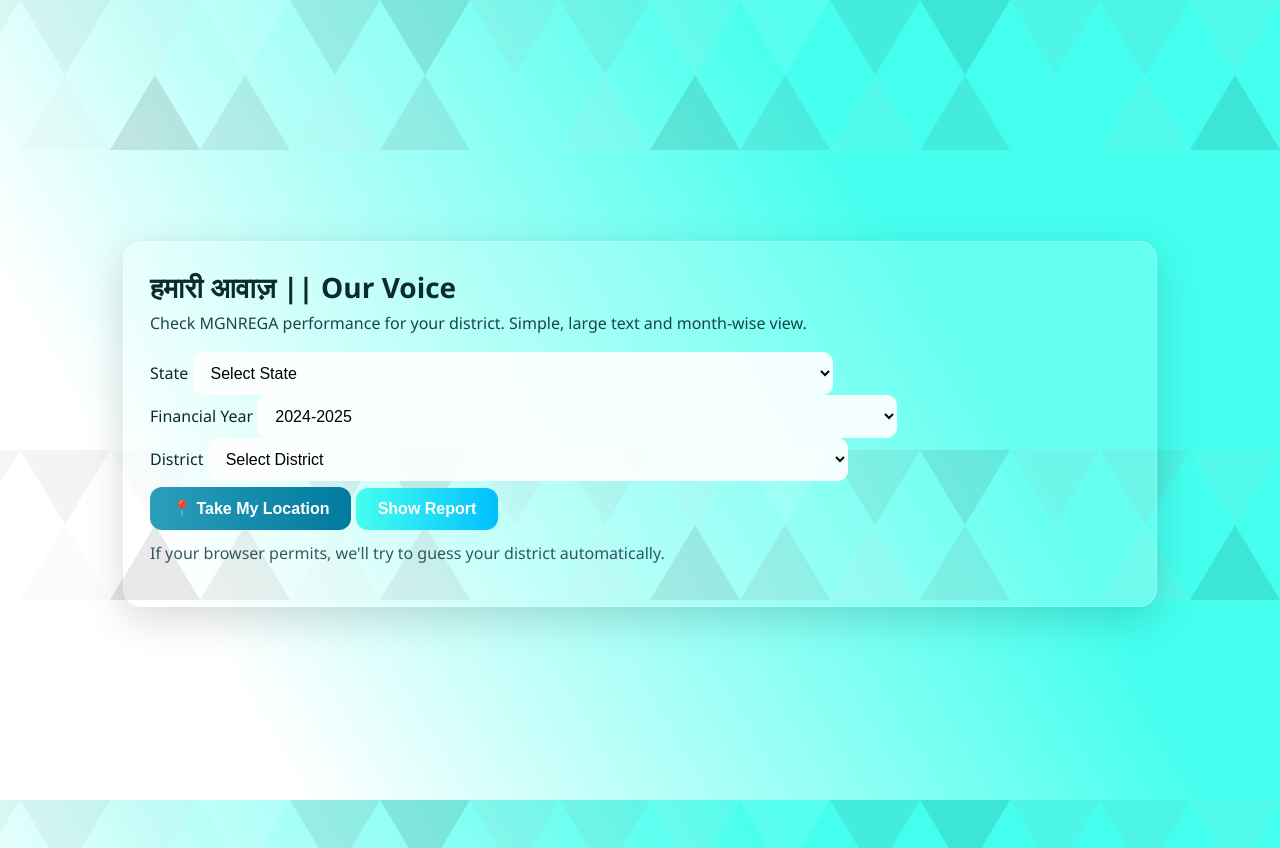
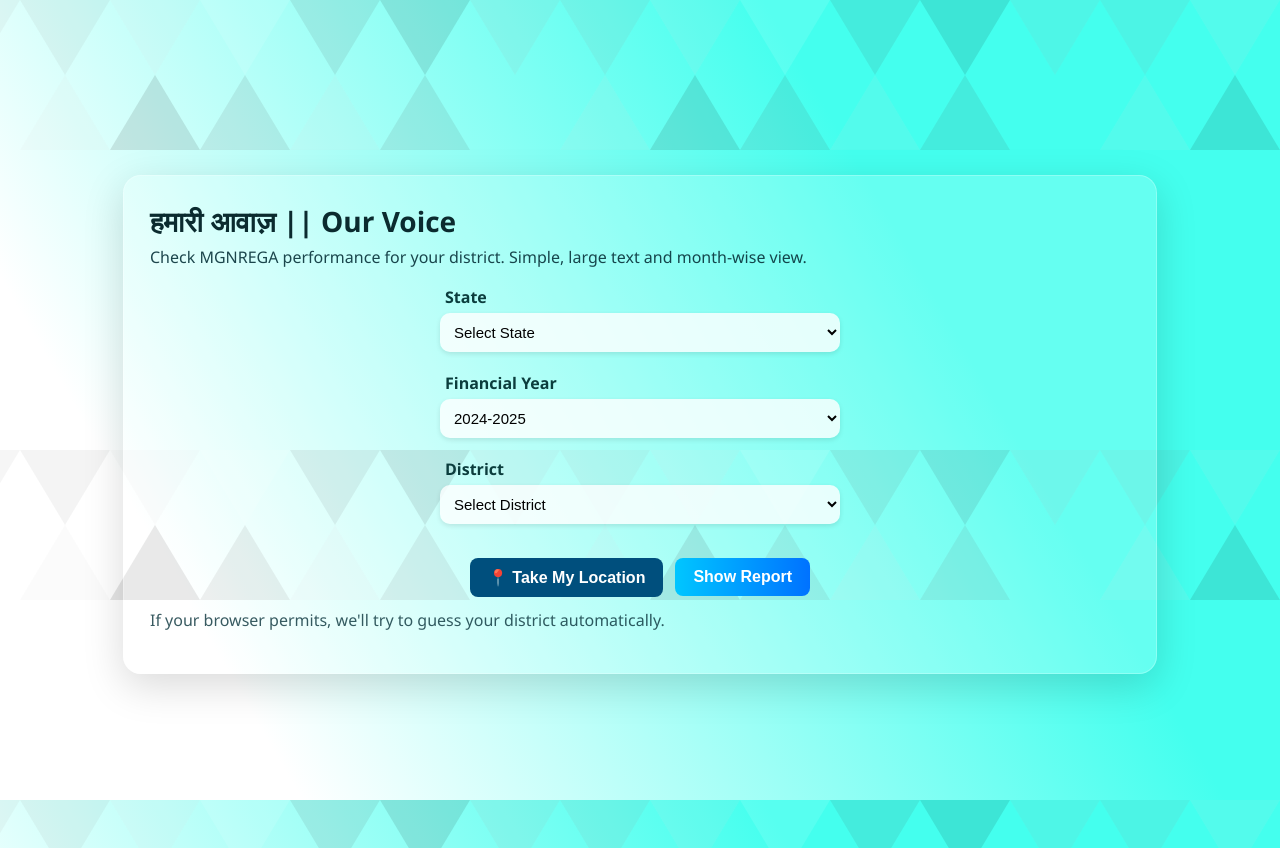
Before and after one commit to Prme7282/voice, a Flask app: page / in a window 1280 px wide. Run offline with Flask 3, Linux system fonts and the light colour scheme; data that the repository does not hold is empty.

Commit message:
Refactor CSS styles for improved layout and design

```diff
--- a/static/styles.css
+++ b/static/styles.css
@@ -78,3 +78,68 @@
 .btn.secondary:hover {
   background: linear-gradient(90deg, #3aaed8, #009acc);
 }
+.form {
+  display: flex;
+  flex-direction: column;
+  gap: 14px;
+  align-items: center;
+}
+
+.btn-row {
+  display: flex;
+  justify-content: center;
+  align-items: center;
+  gap: 12px;
+  margin-top: 8px;
+  flex-wrap: wrap;
+}
+
+.btn {
+  padding: 10px 18px;
+  border: none;
+  border-radius: 8px;
+  font-size: 16px;
+  cursor: pointer;
+  color: white;
+  background: linear-gradient(to right, #00c6ff, #0072ff);
+  transition: 0.3s ease;
+}
+
+.btn:hover {
+  opacity: 0.9;
+}
+
+.btn.secondary {
+  background: #004f7d;
+}
+.form-container {
+  display: flex;
+  flex-direction: column;
+  gap: 20px;
+  width: 400px;
+  margin: 0 auto;
+}
+
+.form-group {
+  display: flex;
+  flex-direction: column;
+}
+
+.form-group label {
+  font-weight: 600;
+  margin-bottom: 5px;
+  margin-left: 5px;
+  color: #0b3d3d;
+}
+
+.form-group select {
+  padding: 10px;
+  border-radius: 10px;
+  border: none;
+  background: #ffffffcc;
+  box-shadow: 0 2px 5px rgba(0, 0, 0, 0.1);
+  font-size: 15px;
+}
+.form-group select:focus {
+  outline: 2px solid #00c6ff;
+}
```
